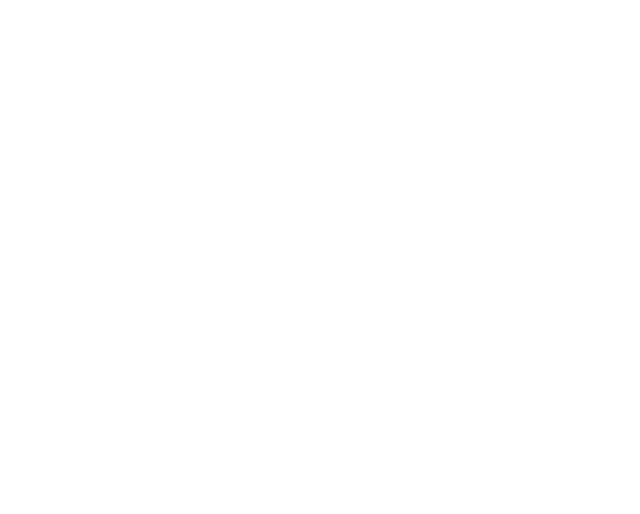
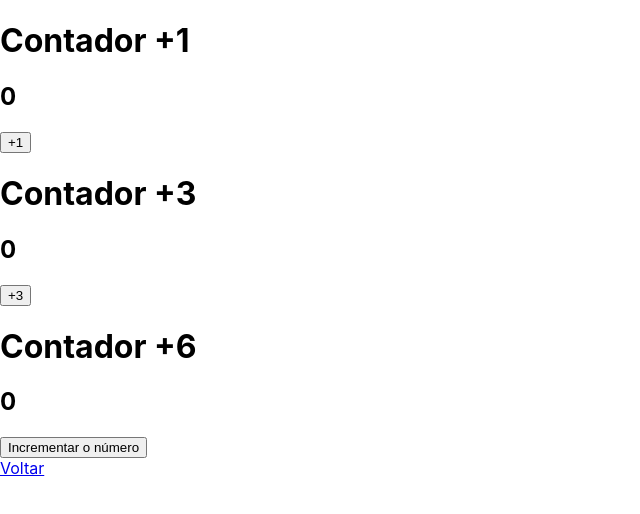
Before and after one commit to fabioab1/meu-projeto-react, a React (Create React App) app: page /counter in a window 1280 px wide. Before the commit this address had no page. Shown: the top 514 px of the page, without its empty margins (0-640 px from the left). Built offline with nearby package versions, Linux system fonts and the light colour scheme.

Commit message:
feat: adiciona o componente Counter e os seus respectivos contadores, do tutorial, implementados

```diff
--- /dev/null
+++ b/src/Counter.js
@@ -0,0 +1,64 @@
+import { useState } from "react";
+import { Link } from "react-router-dom";
+
+function Contador1() {
+    const [number, setNumber] = useState(0);
+
+    return (
+        <>
+            <h1>Contador +1</h1>
+            <h2>{number}</h2>
+            <button onClick={() => {
+                setNumber(number + 1);
+            }}>+1</button>
+        </>
+    );
+}
+
+function Contador3() {
+    const [number, setNumber] = useState(0);
+
+    return (
+        <>
+            <h1>Contador +3</h1>
+            <h2>{number}</h2>
+            <button onClick={() => {
+                setNumber(n => n + 1);
+                setNumber(n => n + 1);
+                setNumber(n => n + 1);
+            }}>+3</button>
+        </>
+    );
+}
+
+function Contador6() {
+    const [number, setNumber] = useState(0);
+
+    return (
+        <>
+            <h1>Contador +6</h1>
+            <h2>{number}</h2>
+            <button onClick={() => {
+                setNumber(number + 5);
+                setNumber(n => n + 1);
+            }}>Incrementar o número</button>
+        </>
+    );
+}
+
+export default function Counter() {
+
+    return (
+        <>
+            <Contador1 />
+
+            <Contador3 />
+
+            <Contador6 />
+
+            <div>
+                <Link to="/Atv04">Voltar</Link>
+            </div>
+        </>
+    )
+}
--- /dev/null
+++ b/src/Form.js
@@ -0,0 +1,2 @@
+import { useState } from "react";
+import { Link } from "react-router-dom";
--- a/src/GalleryAtv4.js
+++ b/src/GalleryAtv4.js
@@ -42,7 +42,7 @@
             </div>
 
             <div>
-                <Link to="/Atv04">Voltar</Link>
+
             </div>
         </>
     );
--- a/src/minhasRotas.js
+++ b/src/minhasRotas.js
@@ -7,6 +7,8 @@
 import Atv04 from "./Atv04";
 
 import Toolbar from "./Toolbar";
+import GalleryAtv4 from "./GalleryAtv4";
+import Counter from "./Counter";
 import MovingDot from "./MovingDot";
 import Form2 from "./Form2";
 import Form3 from "./Form3";
@@ -17,7 +19,6 @@
 import List3 from "./List3";
 import List4 from "./List4";
 import BucketList from "./BucketList";
-import GalleryAtv4 from "./GalleryAtv4";
 
 export default function MinhasRotas(){
     return(
@@ -29,8 +30,9 @@
                 <Route path="/atv03" element={<Atv03 />}/>
                 <Route path="/atv04" element={<Atv04 />}/>
 
-                <Route path="/toolbar" element={<Toolbar />}/>
+                <Route path="/atv4/toolbar" element={<Toolbar />}/>
                 <Route path="/gallery" element={<GalleryAtv4 />}/>
+                <Route path="/counter" element={<Counter />}/>
                 <Route path="/moving-dot" element={<MovingDot />}/>
                 <Route path="/form2" element={<Form2 />}/>
                 <Route path="/form3" element={<Form3 />}/>
```
